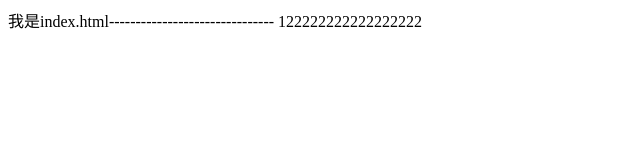
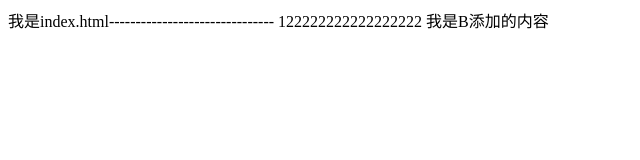
Before and after one commit to h1131796722/git-demo, a plain HTML site: page index.html in a window 1280 px wide. Shown: the whole page, without its empty margins (0-640 px from the left). Drawn offline with Linux system fonts and the light colour scheme.

Commit message:
B第一次提交

```diff
--- a/index.html
+++ b/index.html
@@ -8,7 +8,7 @@
 </head>
 
 <body>
-    我是index.html------------------------------- 122222222222222222
+    我是index.html------------------------------- 122222222222222222 我是B添加的内容
 </body>
 
 </html>
```
